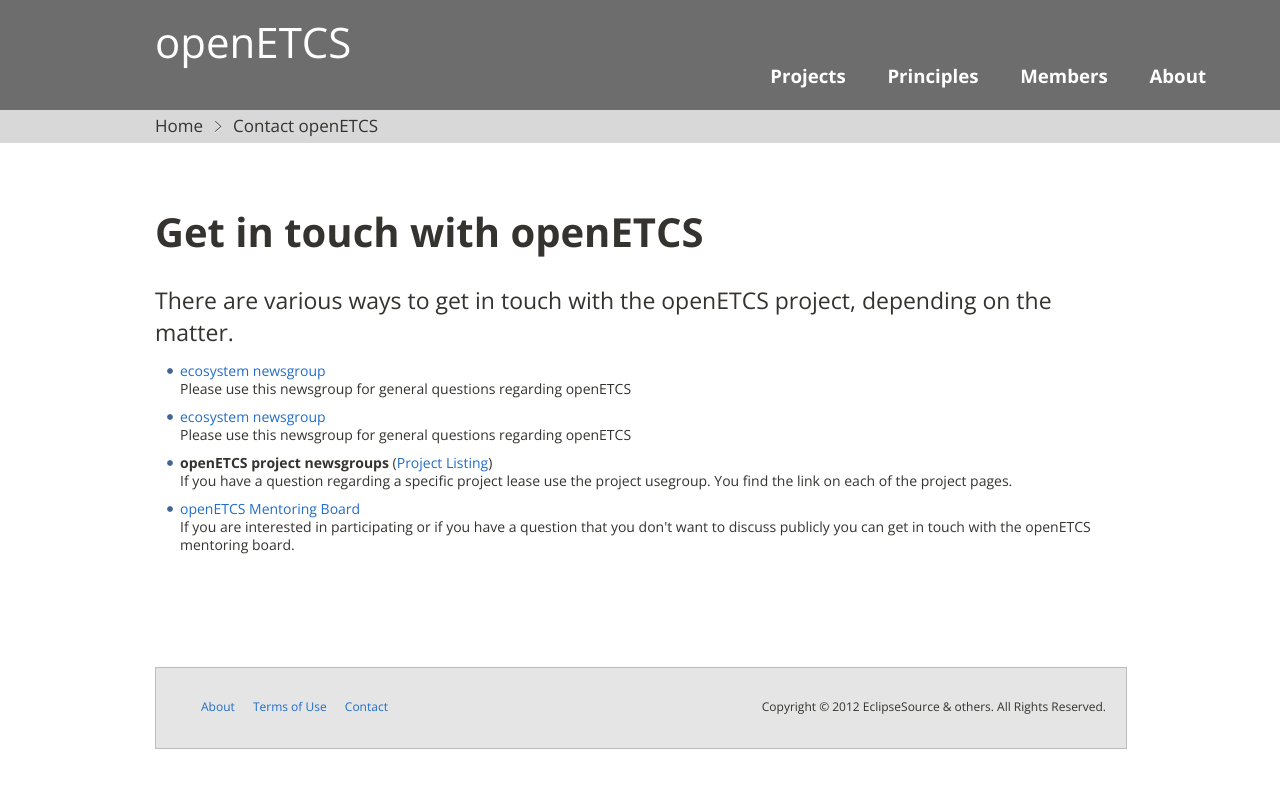
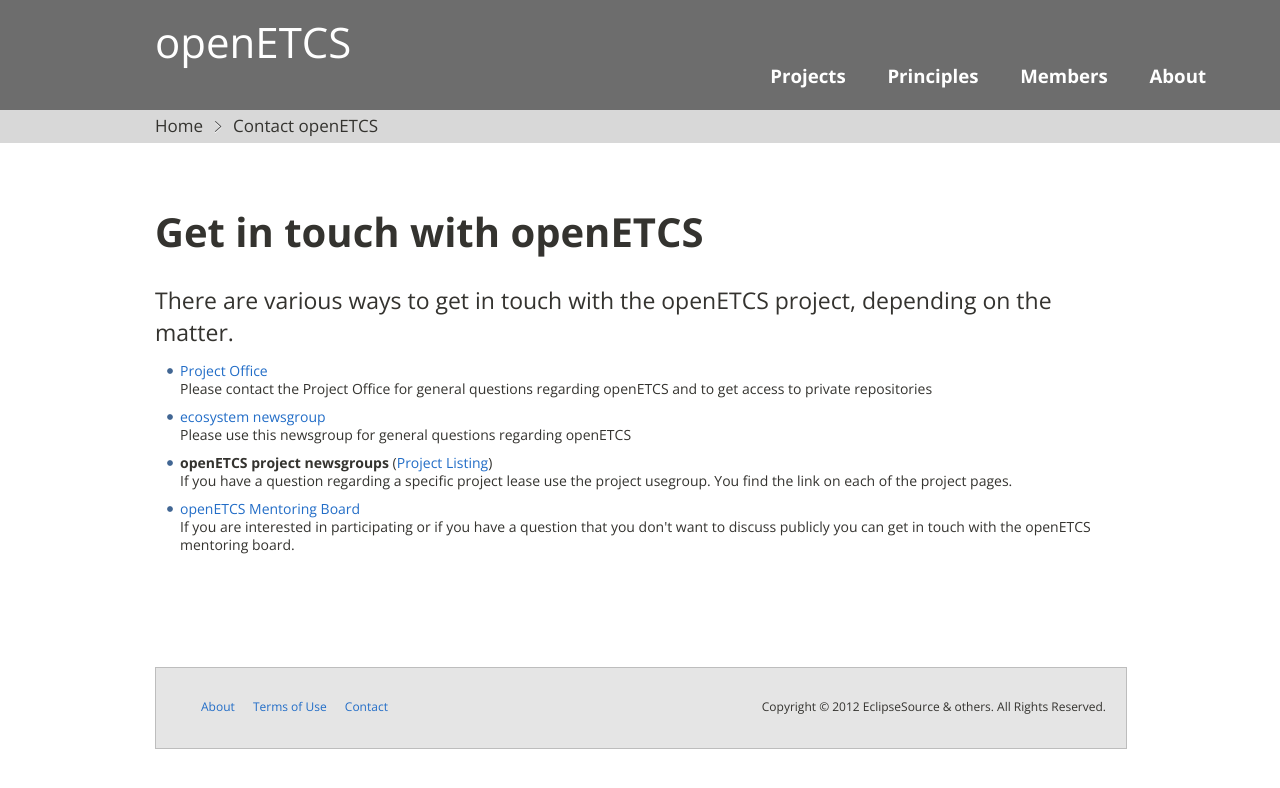
Before and after one commit to openETCS/openetcs.github.com, a Jekyll site: the page built from contact.html, in a window 1280 px wide. Shown: the top 788 px of the page. Built offline with Jekyll 4.4.1, drawn with Linux system fonts in a browser that asks for light colours.

Commit message:
Update contact.html

```diff
--- a/contact.html
+++ b/contact.html
@@ -8,7 +8,7 @@ title: Contact openETCS
     There are various ways to get in touch with the openETCS project, depending on the matter.
   </p>
   <ul>
-    <li><a href="mailto:ep@openetcs.org">ecosystem newsgroup</a><br/>Please use this newsgroup for general questions regarding openETCS
+    <li><a href="mailto:projectoffice@openetcs.org">Project Office</a><br/>Please contact the Project Office for general questions regarding openETCS and to get access to private repositories</li>
     <li><a href="mailto:ep@openetcs.org">ecosystem newsgroup</a><br/>Please use this newsgroup for general questions regarding openETCS
     <li><strong>openETCS project newsgroups</strong>  (<a href="/projects/">Project Listing</a>)<br/>If you have a question regarding a specific project lease use the project usegroup. You find the link on each of the project pages.
     <li><a href="mailto:mentoring-board@openetcs.org">openETCS Mentoring Board</a><br/>If you are interested in participating or if you have a question that you don't want to discuss publicly you can get in touch with the openETCS mentoring board.
```
